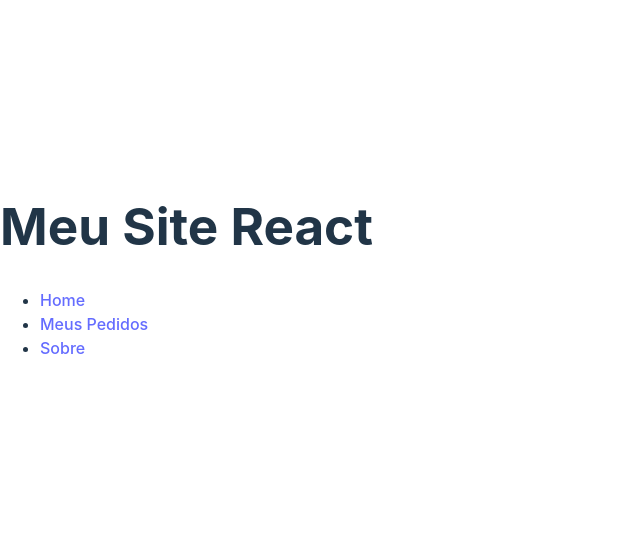
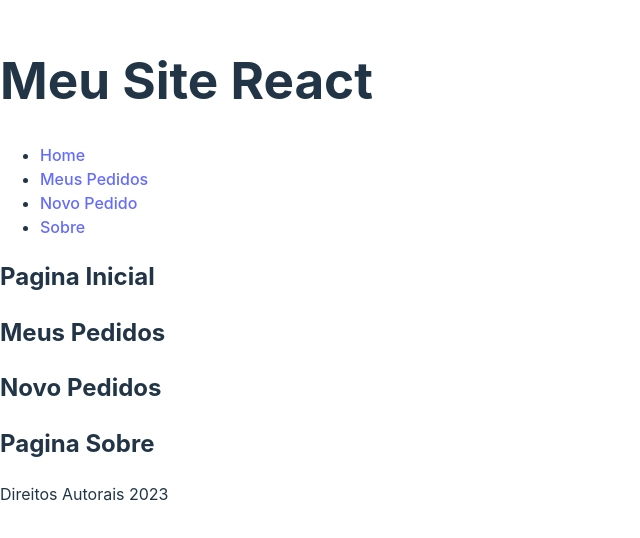
Before and after one commit to gfranca96/revisaofrontend, a React (Vite) app in the folder construcaofrontend/: page / in a window 1280 px wide. Shown: the part 130-668 px from the top of the page, without its empty margins (0-640 px from the left). Built offline with nearby package versions, Linux system fonts and the light colour scheme.

Commit message:
Importar o restante dos arquivos

```diff
--- a/construcaofrontend/src/App.jsx
+++ b/construcaofrontend/src/App.jsx
@@ -1,17 +1,14 @@
+import Footer from "./components/Footer";
+import Header from "./components/Header";
+import Principal from "./components/Principal";
+
 export default function App() {
 
   return (
     <>
-      <header>
-        <h1>Meu Site React</h1>
-        <nav>
-          <ul>
-            <li><a href="#">Home</a></li>
-            <li><a href="#">Meus Pedidos</a></li>
-            <li><a href="#">Sobre</a></li>
-          </ul>
-        </nav>
-      </header>
+      <Header />
+      <Principal />
+      <Footer />
     </>
   )
 }
--- /dev/null
+++ b/construcaofrontend/src/components/Footer.jsx
@@ -0,0 +1,7 @@
+export default function Footer() {
+    return (
+        <footer>
+            <p>Direitos Autorais 2023</p>
+        </footer>
+    )
+}
--- /dev/null
+++ b/construcaofrontend/src/components/Header.jsx
@@ -0,0 +1,15 @@
+export default function Header() {
+    return (
+        <header>
+            <h1>Meu Site React</h1>
+            <nav>
+                <ul>
+                    <li><a href="#">Home</a></li>
+                    <li><a href="#">Meus Pedidos</a></li>
+                    <li><a href="#">Novo Pedido</a></li>
+                    <li><a href="#">Sobre</a></li>
+                </ul>
+            </nav>
+        </header>
+    )
+}
--- /dev/null
+++ b/construcaofrontend/src/components/Principal.jsx
@@ -0,0 +1,18 @@
+export default function Principal() {
+    return (
+        <main>
+            <section>
+                <h2>Pagina Inicial</h2>
+            </section>
+            <section>
+                <h2>Meus Pedidos</h2>
+            </section>
+            <section>
+                <h2>Novo Pedidos</h2>
+            </section>
+            <section>
+                <h2>Pagina Sobre</h2>
+            </section>
+        </main>
+    )
+}
```
